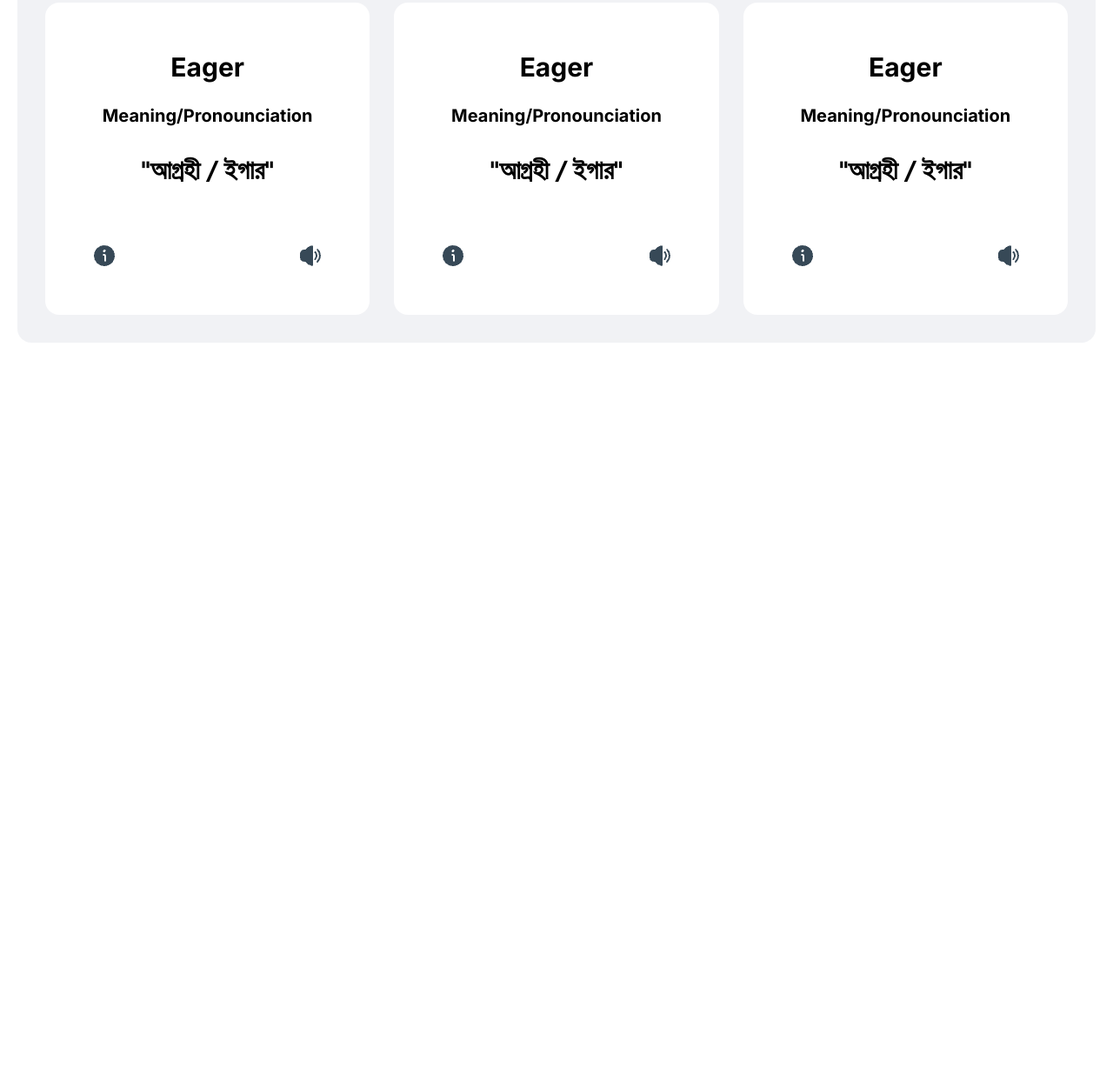
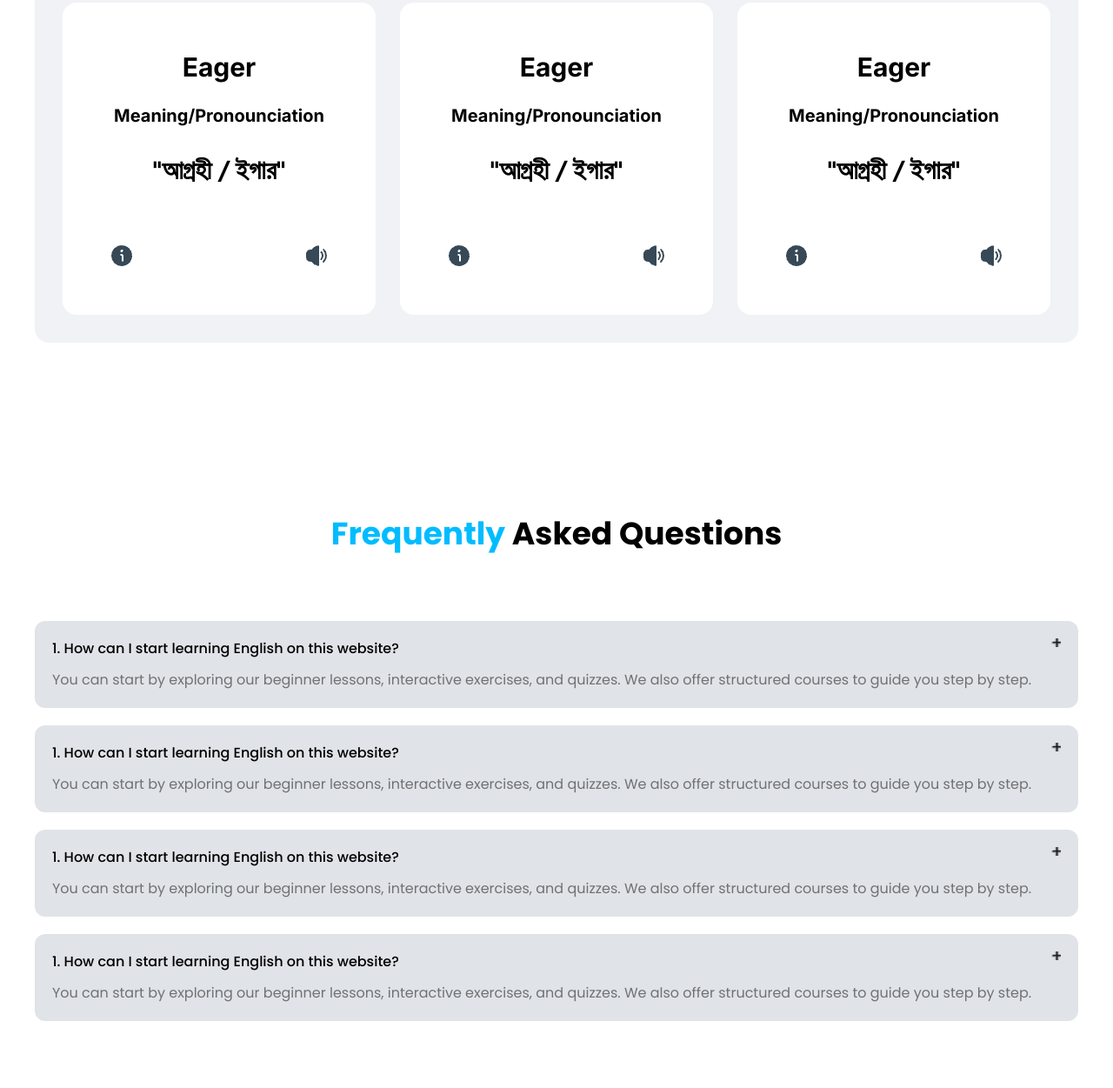
Before and after one commit to RHR-code/B11-A6-English-Janala, a website: page src/index.html in a window 1280 px wide. Shown: the part 1389-2640 px from the top of the page at 87% size. Before the commit the page ends 1783 px from the top, so only its background shows below. Drawn offline with Linux system fonts and the light colour scheme.

Commit message:
FAQ and footer section added

```diff
--- a/src/index.html
+++ b/src/index.html
@@ -95,7 +95,7 @@
         </div>
       </section>
       <!-- Learn section -->
-      <section class="max-w-[1440px] mx-auto px-5 mt-[200px]">
+      <section class="max-w-[1440px] mx-auto md:px-10 px-5 mt-[200px]">
         <h2 class="font-bold text-2xl md:text-4xl text-center">
           <span class="text-[#00BCFF]">Let's</span> Learn Vocabularies
         </h2>
@@ -254,7 +254,84 @@
           </div>
         </div>
       </section>
+      <!-- FAQ section -->
+      <section class="max-w-[1440px] mx-auto md:px-10 px-5 mt-[200px]">
+        <h2 class="font-bold text-2xl md:text-4xl text-center mb-[80px]">
+          <span class="text-[#00BCFF]">Frequently</span> Asked Questions
+        </h2>
+        <!-- lists -->
+        <div>
+          <div class="relative bg-gray-400/30 py-5 px-5 rounded-xl mb-5">
+            <img class="absolute right-5 w-3" src="../assets/+.png" alt="" />
+            <h6 class="font-medium">
+              1. How can I start learning English on this website?
+            </h6>
+            <p class="font-normal text-black/50 pt-3">
+              You can start by exploring our beginner lessons, interactive
+              exercises, and quizzes. We also offer structured courses to guide
+              you step by step.
+            </p>
+          </div>
+          <div class="relative bg-gray-400/30 py-5 px-5 rounded-xl mb-5">
+            <img class="absolute right-5 w-3" src="../assets/+.png" alt="" />
+            <h6 class="font-medium">
+              1. How can I start learning English on this website?
+            </h6>
+            <p class="font-normal text-black/50 pt-3">
+              You can start by exploring our beginner lessons, interactive
+              exercises, and quizzes. We also offer structured courses to guide
+              you step by step.
+            </p>
+          </div>
+          <div class="relative bg-gray-400/30 py-5 px-5 rounded-xl mb-5">
+            <img class="absolute right-5 w-3" src="../assets/+.png" alt="" />
+            <h6 class="font-medium">
+              1. How can I start learning English on this website?
+            </h6>
+            <p class="font-normal text-black/50 pt-3">
+              You can start by exploring our beginner lessons, interactive
+              exercises, and quizzes. We also offer structured courses to guide
+              you step by step.
+            </p>
+          </div>
+          <div class="relative bg-gray-400/30 py-5 px-5 rounded-xl mb-5">
+            <img class="absolute right-5 w-3" src="../assets/+.png" alt="" />
+            <h6 class="font-medium">
+              1. How can I start learning English on this website?
+            </h6>
+            <p class="font-normal text-black/50 pt-3">
+              You can start by exploring our beginner lessons, interactive
+              exercises, and quizzes. We also offer structured courses to guide
+              you step by step.
+            </p>
+          </div>
+        </div>
+      </section>
     </main>
-    <footer></footer>
+
+    <footer
+      class="max-w-[1440px] mx-auto flex flex-col md:flex-row md:justify-between justify-center h-[325px] items-center px-10 mt-[200px] bg-gray-400/30"
+    >
+      <div class="flex flex-col items-center md:items-start">
+        <div class="flex items-center gap-1.5">
+          <span class="font-semibold text-xl">English</span>
+          <span><img src="../assets/logo.png" alt="" /></span>
+          <span class="hind_siliguri_font font-semibold text-xl">জানালা</span>
+        </div>
+        <h4 class="hind_siliguri_font font-medium text-xl mt-5 mb-2">
+          ইংরেজি শিখুন সহজে
+        </h4>
+        <p>Providing ED-Tech Applications since 2025</p>
+      </div>
+      <div>
+        <p class="text-center md:text-start">FOLLOW US</p>
+        <div class="flex gap-3 mt-5">
+          <img src="../assets/youtube-thumb.png" alt="" />
+          <img src="../assets/fb-thumb.png" alt="" />
+          <img src="../assets/instagram-thumb.png" alt="" />
+          <img src="../assets/github-thumb.png" alt="" />
+        </div>
+      </div>
+    </footer>
   </body>
 </html>
```
Also changed, not shown: assets/+.png (added), assets/−.png (added), src/output.css.
